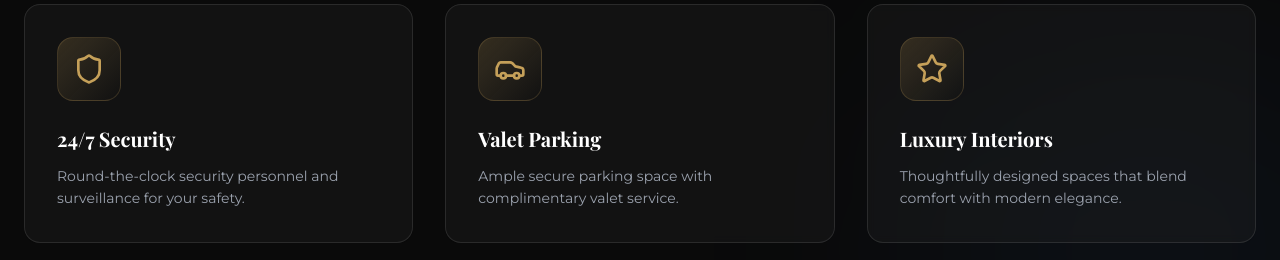
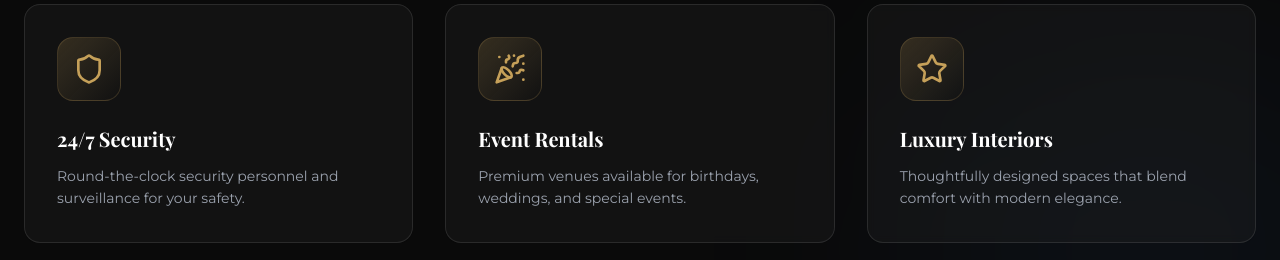
Before and after one commit to yashx420/orbit-hospitality, a React (Vite) app: page / in a window 1280 px wide. Shown: the part 2060-2320 px from the top of the page. Built offline with nearby package versions, Linux system fonts and the light colour scheme; a web font is replaced by a local one.

Commit message:
feat: replace valet parking with event venue rentals in services

```diff
--- a/src/components/sections/Services.tsx
+++ b/src/components/sections/Services.tsx
@@ -1,5 +1,5 @@
 import { motion, useMotionTemplate, useMotionValue } from "framer-motion";
-import { Wifi, MapPin, Coffee, Shield, Car, Star } from "lucide-react";
+import { Wifi, MapPin, Coffee, Shield, PartyPopper, Star } from "lucide-react";
 import type { MouseEvent } from "react";
 
 const services = [
@@ -24,9 +24,9 @@ const services = [
     desc: "Round-the-clock security personnel and surveillance for your safety.",
   },
   {
-    icon: Car,
-    title: "Valet Parking",
-    desc: "Ample secure parking space with complimentary valet service.",
+    icon: PartyPopper,
+    title: "Event Rentals",
+    desc: "Premium venues available for birthdays, weddings, and special events.",
   },
   {
     icon: Star,
```
